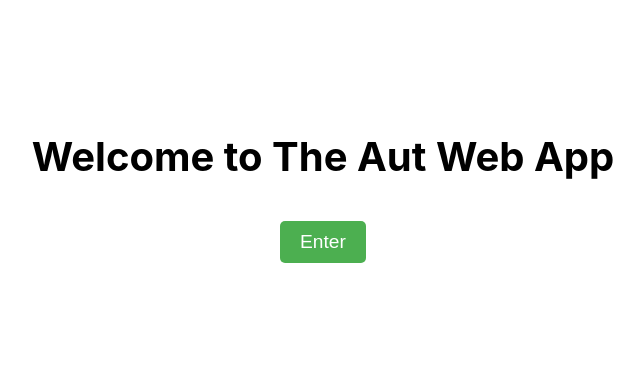
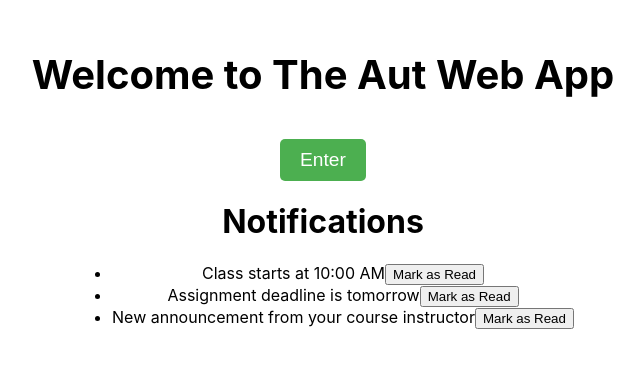
Before and after one commit to vst2213/AUT-Plus, a React (Create React App) app in the folder autplus/: page /notifications in a window 1280 px wide. Shown: the part 216-584 px from the top of the page, without its empty margins (317-961 px from the left). Built offline with nearby package versions, Linux system fonts and the light colour scheme.

Commit message:
Testing notification page

```diff
--- a/autplus/src/App.js
+++ b/autplus/src/App.js
@@ -2,7 +2,9 @@ import React, { useState } from "react";
 import { BrowserRouter as Router, Route, Routes, Link } from "react-router-dom";
 import Signup from "./Signup";
 import Login from "./Login";
-import Homepage from "./Homepage"; // Ensure the name is 'HomePage' with exact casing
+import Homepage from "./Homepage"; // Ensure the name is 'Homepage' with exact casing
+import NotificationPage from "./NotificationPage"; // 추가된 NotificationPage
+import SettingsPage from "./SettingsPage"; // 추가된 SettingsPage
 
 import "./App.css"; // Import custom CSS for styling
 
@@ -32,7 +34,9 @@ function App() {
         <Routes>
           <Route path="/signup" element={<Signup />} />
           <Route path="/login" element={<Login />} />
-          <Route path="/Home" element={<Homepage />} />
+          <Route path="/home" element={<Homepage />} />
+          <Route path="/notifications" element={<NotificationPage />} /> {/* Notification 페이지 추가 */}
+          <Route path="/settings" element={<SettingsPage />} /> {/* Settings 페이지 추가 */}
         </Routes>
       </div>
     </Router>
--- /dev/null
+++ b/autplus/src/NotificationPage.js
@@ -0,0 +1,35 @@
+import React, { useState } from 'react';
+
+const NotificationPage = () => {
+  const [notifications, setNotifications] = useState([
+    { id: 1, text: 'Class starts at 10:00 AM', isRead: false },
+    { id: 2, text: 'Assignment deadline is tomorrow', isRead: false },
+    { id: 3, text: 'New announcement from your course instructor', isRead: false },
+  ]);
+
+  const handleMarkAsRead = (id) => {
+    setNotifications(
+      notifications.map(notification =>
+        notification.id === id ? { ...notification, isRead: true } : notification
+      )
+    );
+  };
+
+  return (
+    <div>
+      <h1>Notifications</h1>
+      <ul>
+        {notifications.map(notification => (
+          <li key={notification.id}>
+            {notification.text}
+            {!notification.isRead && (
+              <button onClick={() => handleMarkAsRead(notification.id)}>Mark as Read</button>
+            )}
+          </li>
+        ))}
+      </ul>
+    </div>
+  );
+};
+
+export default NotificationPage;
--- /dev/null
+++ b/autplus/src/SettingsPage.js
@@ -0,0 +1,12 @@
+import React from 'react';
+
+const SettingsPage = () => {
+  return (
+    <div>
+      <h1>Settings</h1>
+      <button onClick={() => alert('Logged out!')}>Logout</button> {/* 로그아웃 버튼 */}
+    </div>
+  );
+};
+
+export default SettingsPage;
--- a/package.json
+++ b/package.json
@@ -1,6 +1,7 @@
 {
   "dependencies": {
     "firebase": "^10.13.1",
+    "react-icons": "^5.3.0",
     "react-router-dom": "^6.26.2"
   }
 }
```
Also changed, not shown: 1 other file (tests, documents, lock files or other folders).
